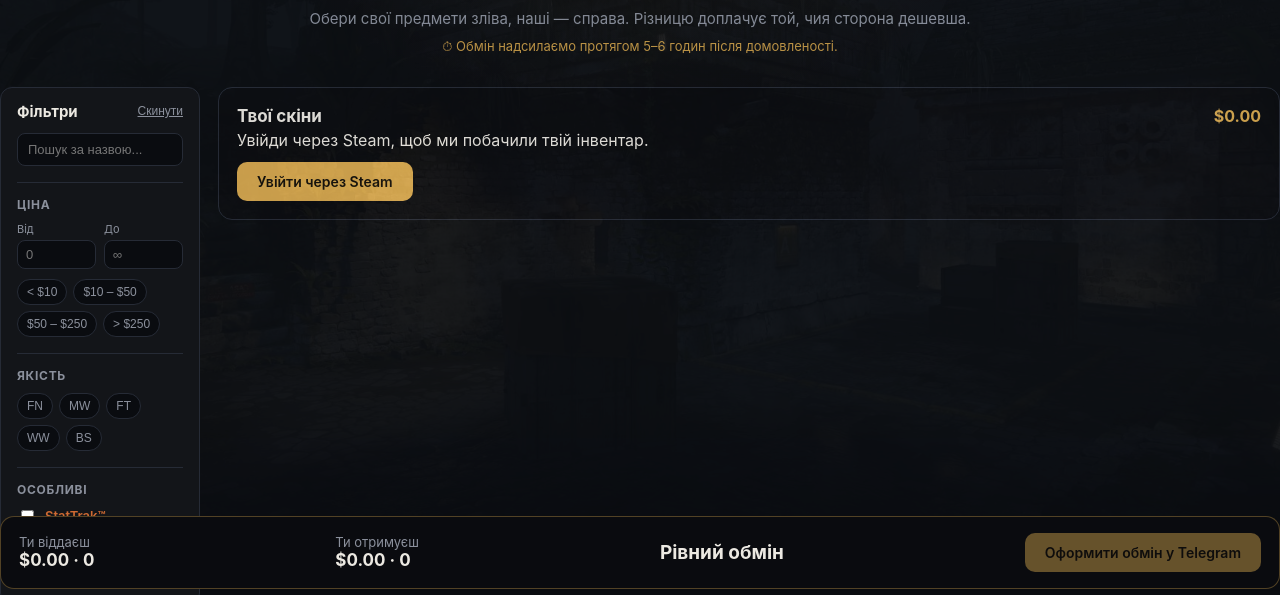
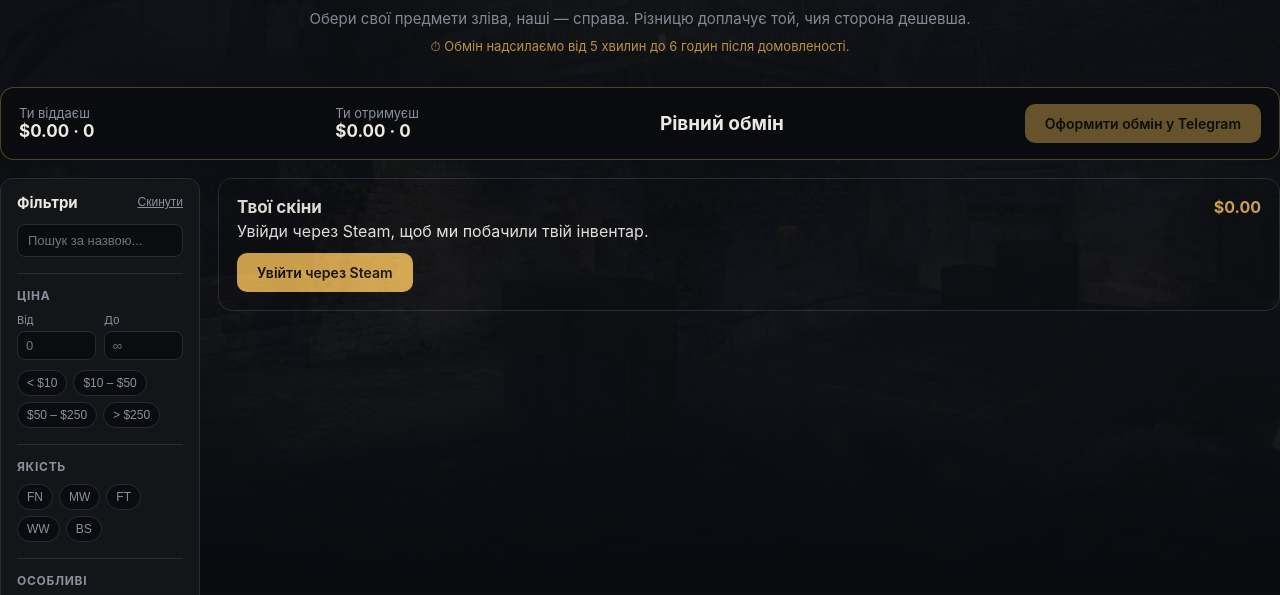
Before and after one commit to lxnmnk/cs2-dashboard, a website: page public/swap.html in a window 1280 px wide. Shown: the part 199-794 px from the top of the page. Drawn offline with Linux system fonts and the light colour scheme; no server answers.

Commit message:
Put the trade summary at the top, under the heading
The totals, the difference and the Telegram button were a bar pinned to
the bottom of the window; they belong under the heading, where you look
before picking anything. It sticks right below the site header, so the
numbers stay in view while you scroll through items.

The delivery note now says 5 minutes to 6 hours.

Co-Authored-By: Claude Opus 5 <noreply@anthropic.com>

```diff
--- a/public/quote.css
+++ b/public/quote.css
@@ -1189,11 +1189,13 @@ a.sender-line { color: var(--gold); }
   color: var(--gold);
 }
 
-/* Підсумок обміну */
+/* Підсумок обміну — під заголовком і липкий одразу під шапкою (вона теж
+   липка, 60px), щоб суми й різниця були перед очима, поки гортаєш предмети. */
 .swap-summary {
   position: sticky;
-  bottom: 12px;
-  margin-top: 18px;
+  top: 60px;
+  z-index: 20;
+  margin: 0 0 18px;
   background: var(--panel);
   border: 1px solid var(--gold-line);
   border-radius: 14px;
@@ -1220,7 +1222,7 @@ a.sender-line { color: var(--gold); }
    йшла за екран. */
 #swapMineFilters { grid-area: fmine; }
 #swapOursFilters { grid-area: fours; }
-.swap-filters { width: auto; }
+.swap-filters { width: auto; top: 152px; }
 @media (max-width: 760px) {
   .swap-filters { position: static; max-height: none; }
 }
--- a/public/swap.html
+++ b/public/swap.html
@@ -32,7 +32,14 @@
     <span class="eyebrow">CS2 SKINS TRADE</span>
     <h1>Обмін <span class="accent">скінів</span></h1>
     <p class="hero-sub">Обери свої предмети зліва, наші — справа. Різницю доплачує той, чия сторона дешевша.</p>
-    <p class="hero-note">⏱ Обмін надсилаємо протягом 5–6 годин після домовленості.</p>
+    <p class="hero-note">⏱ Обмін надсилаємо від 5 хвилин до 6 годин після домовленості.</p>
+  </section>
+
+  <section class="swap-summary">
+    <span class="swap-summary-side" id="swapGive"></span>
+    <span class="swap-summary-side" id="swapGet"></span>
+    <span class="swap-summary-diff even" id="swapDiff"></span>
+    <a id="swapTelegram" class="btn-gold disabled" href="#" target="_blank">Оформити обмін у Telegram</a>
   </section>
 
   <section class="swap-layout">
@@ -64,13 +71,6 @@
     </div>
 
     <aside id="swapOursFilters" class="filters-panel swap-filters"></aside>
-  </section>
-
-  <section class="swap-summary">
-    <span class="swap-summary-side" id="swapGive"></span>
-    <span class="swap-summary-side" id="swapGet"></span>
-    <span class="swap-summary-diff even" id="swapDiff"></span>
-    <a id="swapTelegram" class="btn-gold disabled" href="#" target="_blank">Оформити обмін у Telegram</a>
   </section>
 
   <footer class="site-footer">
```
Also changed, not shown: public/swap-en.html (+8 -8 lines), public/swap-ru.html (+8 -8 lines).
